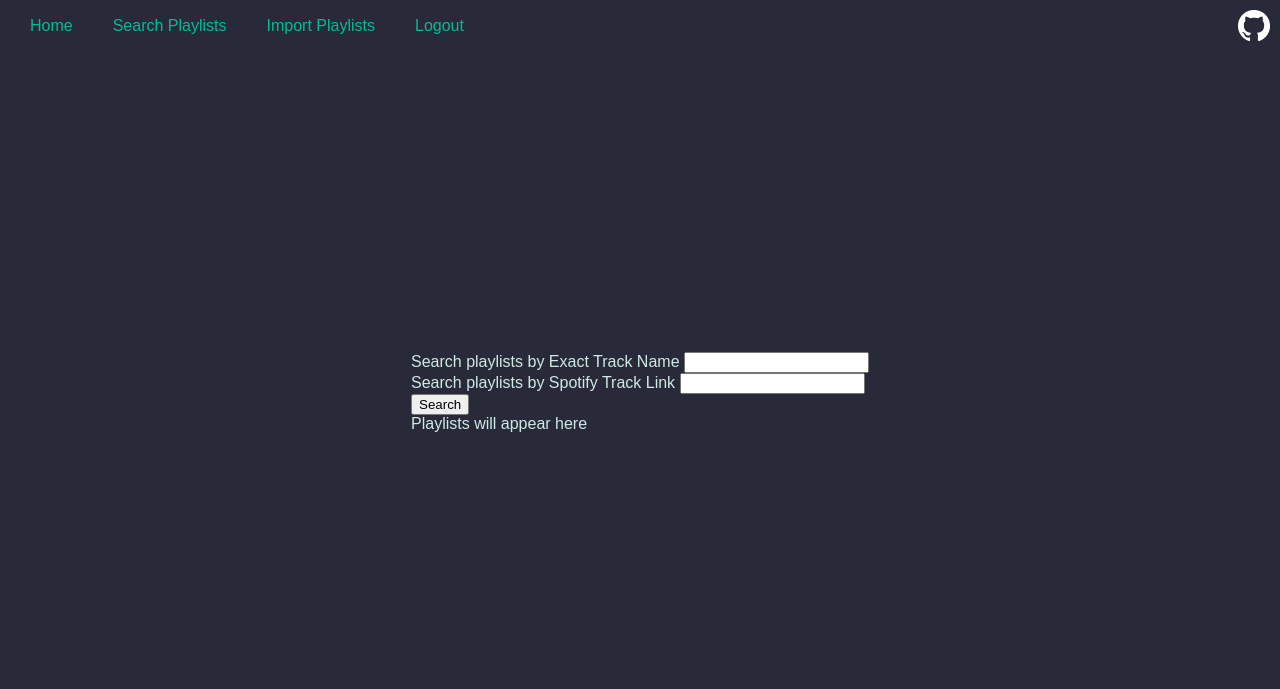
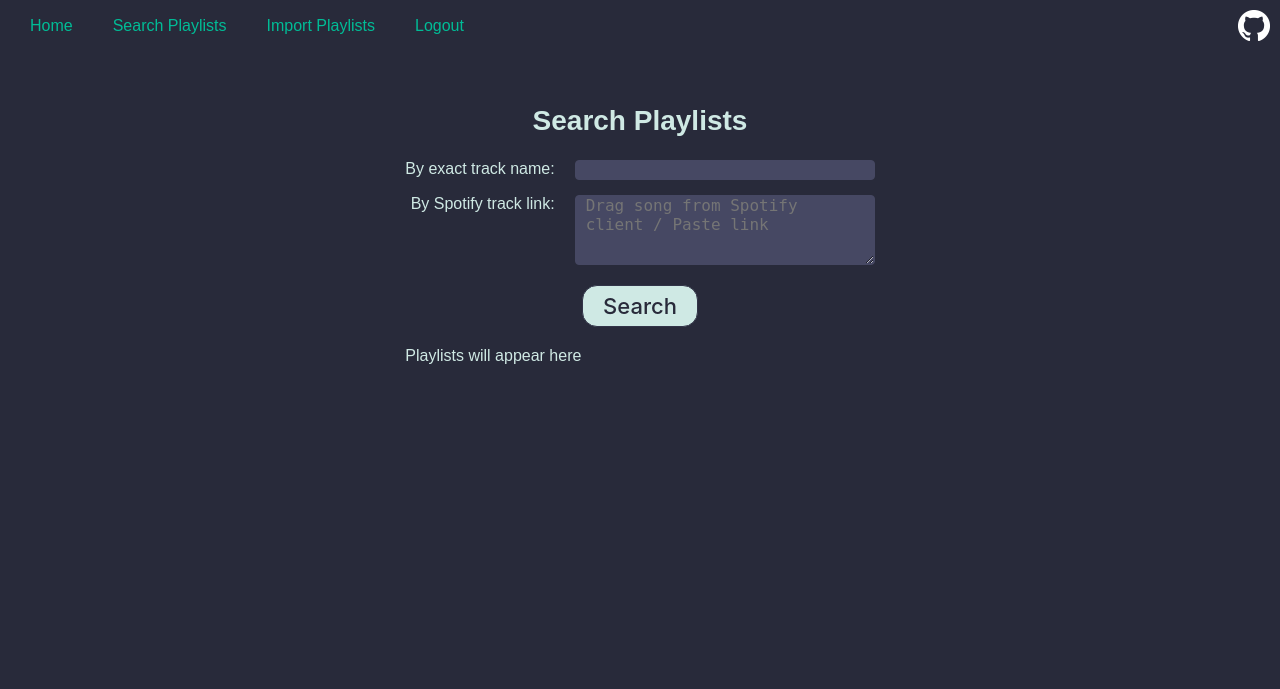
Before and after one commit to NomadicDaggy/spotify-playlist-lookup, a Flask app: page /search_playlists in a window 1280 px wide. Shown: the top 689 px of the page. Run offline with Flask 2, Linux system fonts and the light colour scheme; the visitor is signed in with stand-in values (Sample User, id 1); parts of the project's set-up code (start-up, migrations or seed data) failed here and were passed over; some web fonts are replaced.

Commit message:
CLOSES #6

```diff
--- a/services/web/app/forms.py
+++ b/services/web/app/forms.py
@@ -1,5 +1,5 @@
 from flask_wtf import FlaskForm
-from wtforms import StringField, PasswordField, BooleanField, SubmitField
+from wtforms import StringField, PasswordField, BooleanField, SubmitField, TextAreaField
 from wtforms.validators import DataRequired, ValidationError, Email, EqualTo
 from app.models import User
 
@@ -40,6 +40,9 @@ class PlaylistInputForm(FlaskForm):
 
 
 class PlaylistSearchForm(FlaskForm):
-    search_term = StringField("Search playlists by Exact Track Name")
-    search_link = StringField("Search playlists by Spotify Track Link")
+    search_term = StringField("By exact track name: ")
+    search_link = TextAreaField(
+        "By Spotify track link: ",
+        render_kw={"placeholder": "Drag song from Spotify client / Paste link"},
+    )
     submit = SubmitField("Search")
--- a/services/web/app/static/css/style.css
+++ b/services/web/app/static/css/style.css
@@ -62,9 +62,58 @@ body {
     padding-right: 30px;
 }
 
+
 #main-content {
     align-self: center;
+    margin-bottom: auto;
+    padding-top: 100px;
 }
+#main-content.index {
+    margin-bottom: unset;
+    padding-top: 0;
+}
+#main-content.search_playlists {
+    padding-top: 40px;
+}
+#main-content.search_playlists #search-fields {
+    display: grid;
+    grid-template-columns: auto auto;
+    grid-template-rows: 1fr auto;
+    row-gap: 15px;
+}
+#search-fields input, textarea#search_link {
+    border-radius: 4px;
+    border: 1px #464863 solid;
+    background-color: #464863;
+    color: white;
+    padding: 0 10px;
+    font-size: 16px;
+}
+#search-fields label {
+    padding-right: 20px;
+    text-align: right;
+}
+input#submit { /*  search button  */
+    margin: 20px auto;
+    display: block;
+    border: 1px solid var(--low-contrast-bg-color);
+    border-radius: 15px;
+    padding: 7px 20px;
+    font-size: 22px;
+    background-color: var(--main-text-color);
+    font-family: 'Inter';
+    font-weight: 500;
+    color:#282A3A;
+    cursor: pointer;
+}
+input#submit:hover {
+    background-color: #00BC96;
+}
+textarea#search_link {
+    height: 70px;
+    min-width: 300px;
+}
+
 #inline-logo {
     color: var(--secondary-text-color);
     font-size: 32px;
@@ -73,6 +122,10 @@ body {
 #homepage-stats {
     padding-top: 20px;
     text-align: center;
+}
+#main-content h2 {
+    text-align: center;
+    font-size: 28px;
 }
 
 #footer {
@@ -84,7 +137,3 @@ body {
     padding-bottom: 10px;
     text-align: center;
 }
-
-#search-input {
-
-}
--- a/services/web/app/templates/base.html
+++ b/services/web/app/templates/base.html
@@ -2,7 +2,6 @@
 
 <head>
     <link rel="stylesheet" href="{{ url_for('static', filename='css/style.css') }}">
-    <link rel="stylesheet" href="{{ url_for('static', filename='css/github-logo.css') }}">
 
     {% if title %}
     <title>{{ title }} - Spotify Playlist Lookup</title>
@@ -27,7 +26,7 @@
             <img id="gh-logo" src="{{ url_for('static', filename='img/GitHub-Mark-Light-32px.png') }}"
                 alt="Github Logo"></a>
     </div>
-    <div id="main-content">
+    <div id="main-content" class="{{ self._TemplateReference__context.name.split('.html')[0] }}">
         {% with messages = get_flashed_messages() %}
         {% if messages %}
         <ul>
--- a/services/web/app/templates/index.html
+++ b/services/web/app/templates/index.html
@@ -1,4 +1,5 @@
 {% extends "base.html" %}
+
 
 {% block content %}
 <strong id="inline-logo">Spotify Playlist Lookup</strong> is an open-source service for music discovery.
--- a/services/web/app/templates/search_playlists.html
+++ b/services/web/app/templates/search_playlists.html
@@ -2,13 +2,15 @@
 
 {% block content %}
 
+<h2>Search Playlists</h2>
+
 <form action="/search_playlists" method="post" novalidate>
     {{ form.hidden_tag() }}
-    <div id="search-input">
-        {{ form.search_term.label }} {{ form.search_term }} <br>
-        {{ form.search_link.label }} {{ form.search_link }} <br>
-        {{ form.submit() }}
+    <div id="search-fields">
+        {{ form.search_term.label }} {{ form.search_term }}
+        {{ form.search_link.label }} {{ form.search_link }}
     </div>
+    {{ form.submit() }}
     <div id="search-output">
         {% if results is iterable and (results is not string and results is not mapping) %}
         {% for r in results %}
```
